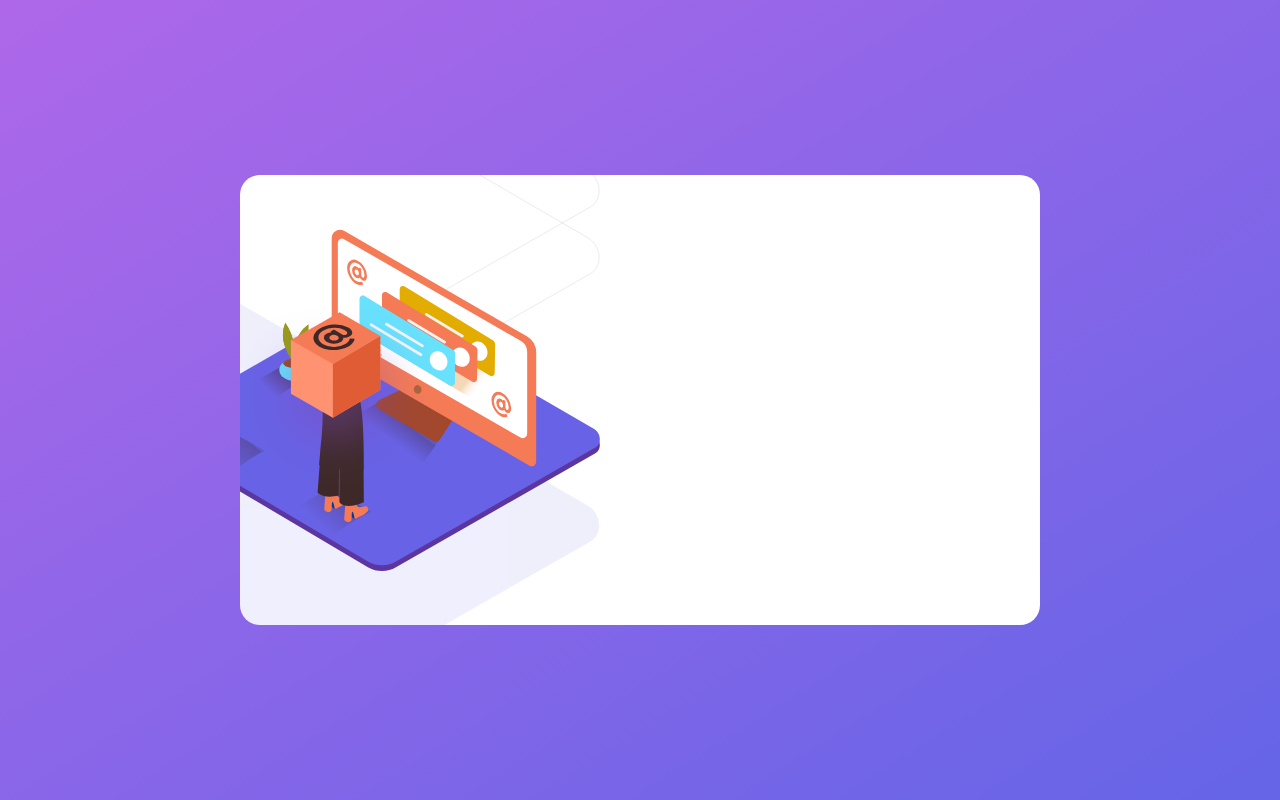
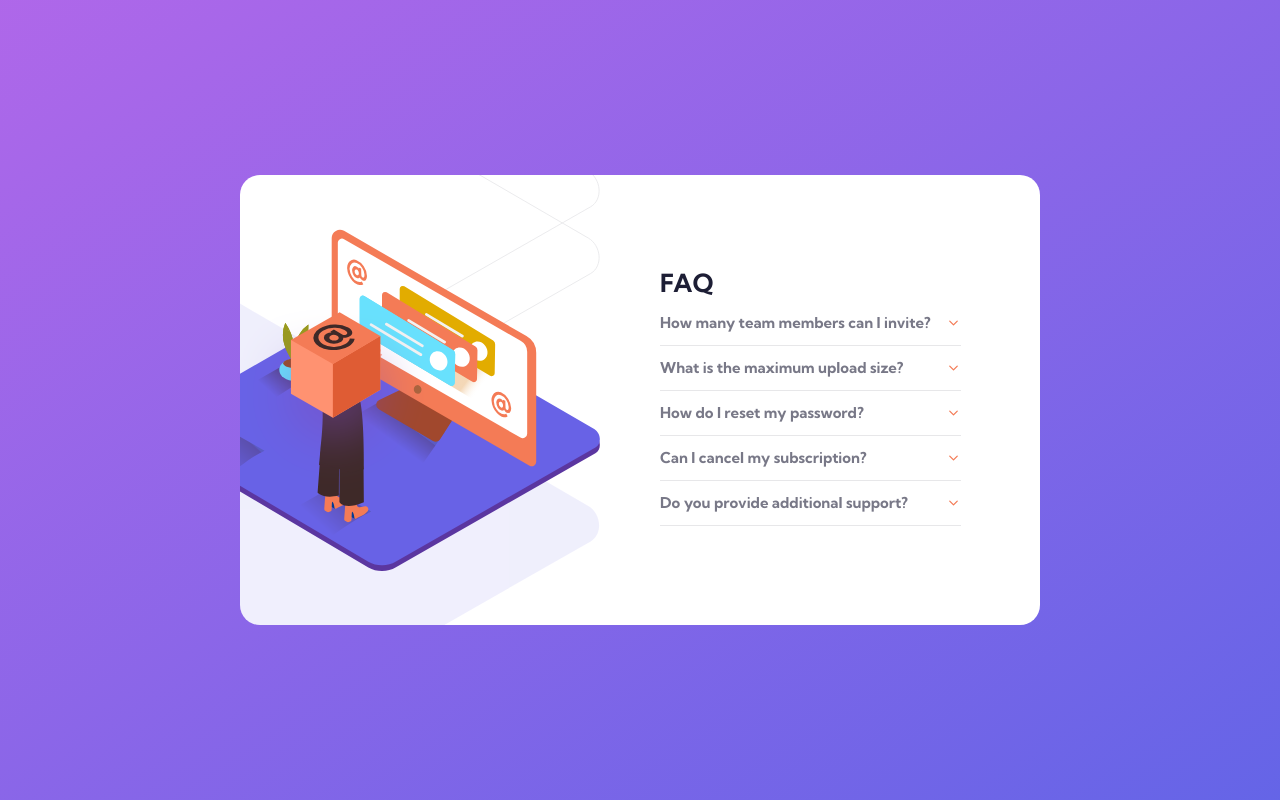
Before and after one commit to Nimixx/accordion-fm, a React (Vite) app: page / in a window 1280 px wide. Built offline with nearby package versions, Linux system fonts and the light colour scheme.

Commit message:
Add function for accordion

```diff
--- a/src/App.tsx
+++ b/src/App.tsx
@@ -3,7 +3,7 @@ import "./styles/reset.styles.css";
 
 import styles from "./app.module.css";
 
-import Card from "./components/ui/card/Card";
+import Card from "./components/card/Card";
 import PageLayout from "./layouts/PageLayout";
 import BoxImage from "./assets/illustration-box-desktop.svg";
 
@@ -11,7 +11,7 @@ function App() {
   return (
     <PageLayout>
       <Card />
-      <img className={styles.box} src={BoxImage} alt="" />
+      <img className={styles.box} src={BoxImage} alt="box pattern design" />
     </PageLayout>
   );
 }
--- a/src/components/ui/card/Card.tsx
+++ b/src/components/card/Card.tsx
@@ -1,3 +1,4 @@
+import Faq from "../faq/Faq";
 import Patern from "../patern/Pattern";
 import styles from "./card.module.css";
 
@@ -5,6 +6,7 @@ export default function Card() {
   return (
     <article className={styles.card}>
       <Patern />
+      <Faq />
     </article>
   );
 }
--- a/src/components/ui/card/card.module.css
+++ b/src/components/card/card.module.css
@@ -4,4 +4,7 @@
   background-color: var(--bg-color-card);
   border-radius: 2rem;
   overflow: hidden;
+  display: flex;
+  justify-content: flex-start;
+  align-items: center;
 }
--- /dev/null
+++ b/src/components/faq/Faq.tsx
@@ -0,0 +1,60 @@
+import styles from "./faq.module.css";
+import Question from "../../layouts/Question";
+
+import { useState } from "react";
+
+const questions = [
+  {
+    question: "How many team members can I invite?",
+    answer: "You can invite a maximum of 3 friends.",
+  },
+  {
+    question: "What is the maximum upload size?",
+    answer:
+      "No more than 2GB. All files in your account must fit your allotted storage space.",
+  },
+  {
+    question: "How do I reset my password?",
+    answer:
+      "Click “Forgot password” from the login page or “Change password” from your profile page. A reset link will be emailed to you.",
+  },
+  {
+    question: "Can I cancel my subscription?",
+    answer:
+      "Yes! Send us a message, and we’ll process your request no questions asked.",
+  },
+  {
+    question: "Do you provide additional support?",
+    answer:
+      "Chat and email support are available 24/7. Phone lines are open during normal business hours.",
+  },
+];
+
+export default function Faq() {
+  const [expandedIndex, setExpandedIndex] = useState<number | null>(null);
+
+  const handleClick = (index: number) => {
+    if (expandedIndex === index) {
+      setExpandedIndex(null);
+    } else {
+      setExpandedIndex(index);
+    }
+  };
+
+  return (
+    <section className={styles.container}>
+      <h1 className={styles.title}>FAQ</h1>
+      <section>
+        {questions.map((q, index) => (
+          <Question
+            key={index}
+            question={q.question}
+            answer={q.answer}
+            onClick={() => handleClick(index)}
+            isExpanded={index === expandedIndex}
+          />
+        ))}
+      </section>
+    </section>
+  );
+}
--- /dev/null
+++ b/src/components/faq/faq.module.css
@@ -0,0 +1,9 @@
+.container {
+  margin-left: 10rem;
+}
+
+.title {
+  font-size: 2.5rem;
+  font-weight: 700;
+  margin-bottom: 1rem;
+}
--- a/src/components/ui/patern/Pattern.tsx
+++ b/src/components/patern/Pattern.tsx
@@ -1,6 +1,6 @@
 import styles from "./pattern.module.css";
-import PatternSrc from "../../../assets/bg-pattern-desktop.svg";
-import DesignSrc from "../../../assets/illustration-woman-online-desktop.svg";
+import PatternSrc from "../../assets/bg-pattern-desktop.svg";
+import DesignSrc from "../../assets/illustration-woman-online-desktop.svg";
 
 export default function Patern() {
   return (
--- /dev/null
+++ b/src/layouts/Question.tsx
@@ -0,0 +1,30 @@
+import styles from "./question.module.css";
+import { ChevronDown, ChevronUp } from "lucide-react";
+
+type QuestionProps = {
+  question: string;
+  answer: string;
+  onClick: () => void;
+  isExpanded: boolean;
+};
+
+export default function Question({
+  question,
+  answer,
+  onClick,
+  isExpanded,
+}: QuestionProps) {
+  return (
+    <article>
+      <button
+        onClick={onClick}
+        className={`${styles.question} ${isExpanded && styles.question__open}`}
+      >
+        <h4>{question}</h4>
+        <span>{isExpanded ? <ChevronUp /> : <ChevronDown />}</span>
+      </button>
+      {isExpanded && <p className={styles.answer}>{answer}</p>}
+      <div className={styles.divider}></div>
+    </article>
+  );
+}
--- /dev/null
+++ b/src/layouts/question.module.css
@@ -0,0 +1,43 @@
+.question {
+  width: 100%;
+  font-size: 1.5rem;
+  display: flex;
+  justify-content: space-between;
+  align-items: center;
+  gap: 1.5rem;
+  color: var(--text-color-lighter);
+  > span {
+    width: 1.5rem;
+    color: var(--text-color-red);
+  }
+}
+
+.question__open {
+  color: var(--text-color-light);
+}
+
+.answer {
+  max-width: 30rem;
+  font-size: 1.3rem;
+  color: var(--text-color-lighter);
+  margin-top: 1rem;
+  animation: fadeUp 250ms ease;
+}
+
+.divider {
+  width: 100%;
+  margin: 1rem 0;
+  border-bottom: 1px solid var(--divider-color);
+}
+
+@keyframes fadeUp {
+  from {
+    opacity: 0;
+    transform: translateY(2rem);
+  }
+
+  to {
+    opacity: 1;
+    transform: translateY(0);
+  }
+}
```
Also changed, not shown: src/components/patern/pattern.module.css (renamed from src/components/ui/patern/pattern.module.css).
